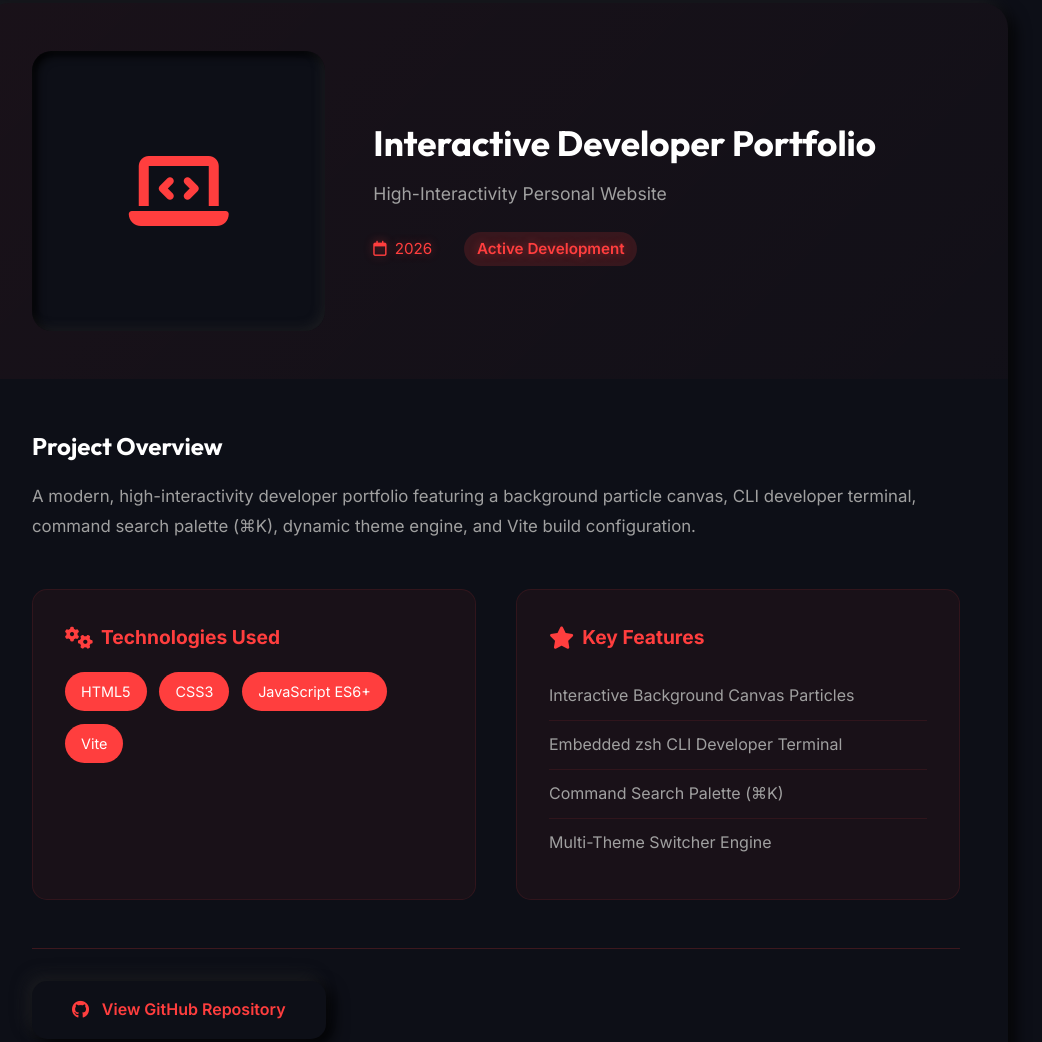
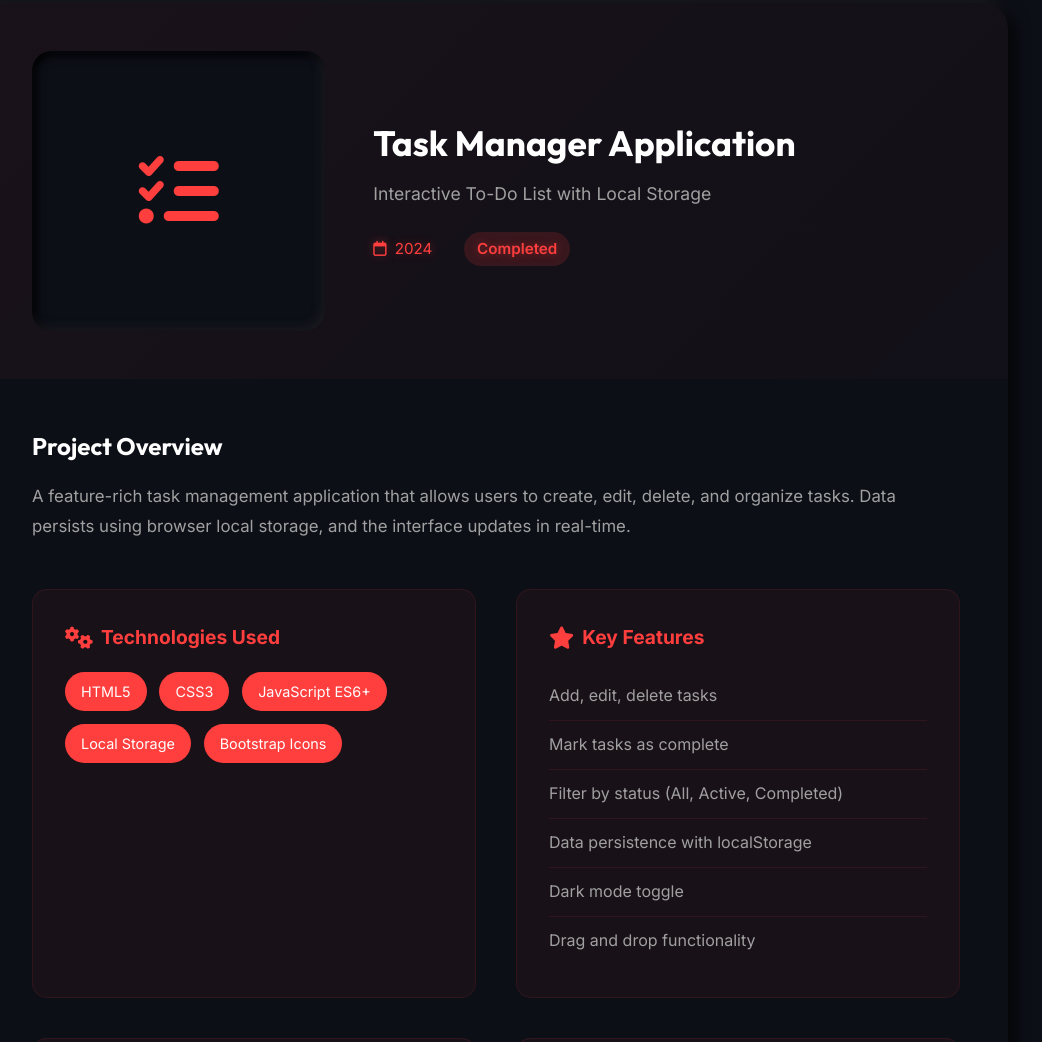
Before and after one commit to Shekhar493/portfolio, a React app: page projects.html in a window 1280 px wide. Shown: the part 7582-8624 px from the top of the page, without its empty margins (144-1186 px from the left). Built offline with nearby package versions, Linux system fonts and the light colour scheme; animation ran at ten frames a second.

Commit message:
Remove Interactive Developer Portfolio from projects sections

```diff
--- a/projects.html
+++ b/projects.html
@@ -396,57 +396,6 @@
                 </div>
             </div>
 
-            <!-- Project 5: Interactive Portfolio -->
-            <div class="project-card-detailed" data-category="web">
-                <div class="project-header">
-                    <div class="project-image-large">
-                        <i class="fas fa-laptop-code"></i>
-                    </div>
-                    <div class="project-header-info">
-                        <h2>Interactive Developer Portfolio</h2>
-                        <p class="project-subtitle">High-Interactivity Personal Website</p>
-                        <div class="project-meta">
-                            <span class="date"><i class="far fa-calendar"></i> 2026</span>
-                            <span class="status">Active Development</span>
-                        </div>
-                    </div>
-                </div>
-
-                <div class="project-body">
-                    <div class="project-description">
-                        <h3>Project Overview</h3>
-                        <p>A modern, high-interactivity developer portfolio featuring a background particle canvas, CLI developer terminal, command search palette (⌘K), dynamic theme engine, and Vite build configuration.</p>
-                    </div>
-
-                    <div class="project-details-grid">
-                        <div class="detail-box">
-                            <h4><i class="fas fa-cogs"></i> Technologies Used</h4>
-                            <div class="tech-tags">
-                                <span>HTML5</span>
-                                <span>CSS3</span>
-                                <span>JavaScript ES6+</span>
-                                <span>Vite</span>
-                            </div>
-                        </div>
-
-                        <div class="detail-box">
-                            <h4><i class="fas fa-star"></i> Key Features</h4>
-                            <ul class="feature-list">
-                                <li>Interactive Background Canvas Particles</li>
-                                <li>Embedded zsh CLI Developer Terminal</li>
-                                <li>Command Search Palette (⌘K)</li>
-                                <li>Multi-Theme Switcher Engine</li>
-                            </ul>
-                        </div>
-                    </div>
-
-                    <div class="project-links">
-                        <a href="https://github.com/Shekhar493/portfolio" target="_blank" class="btn btn-primary">
-                            <i class="fab fa-github"></i> View GitHub Repository
-                        </a>
-                    </div>
-                </div>
-            </div>
 
             <!-- Project 2: Task Manager App -->
             <div class="project-card-detailed" data-category="web">
```
Also changed, not shown: index.html (+6 -6 lines).
